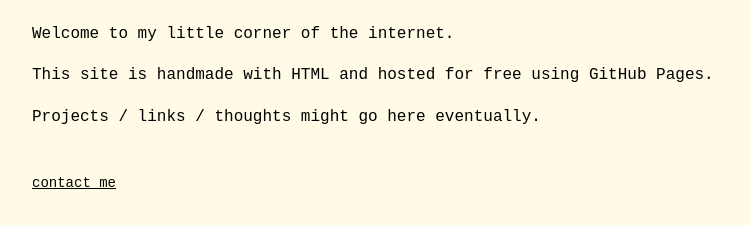
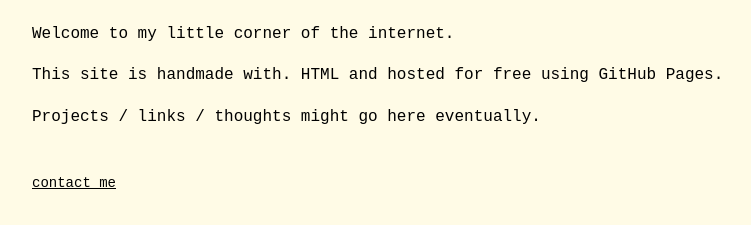
Before and after one commit to Po1ixOCE/Po1ixOCE.github.io, a plain HTML site: page index.html in a window 1280 px wide. Shown: the part 107-332 px from the top of the page, without its empty margins (8-759 px from the left). Drawn offline with Linux system fonts and the light colour scheme.

Commit message:
Update index.html

```diff
--- a/index.html
+++ b/index.html
@@ -33,7 +33,7 @@
 <body>
   <h1>po1ix</h1>
   <p>Welcome to my little corner of the internet.</p>
-  <p>This site is handmade with HTML and hosted for free using GitHub Pages.</p>
+  <p>This site is handmade with. HTML and hosted for free using GitHub Pages.</p>
 
   <p>Projects / links / thoughts might go here eventually.</p>
 
```
